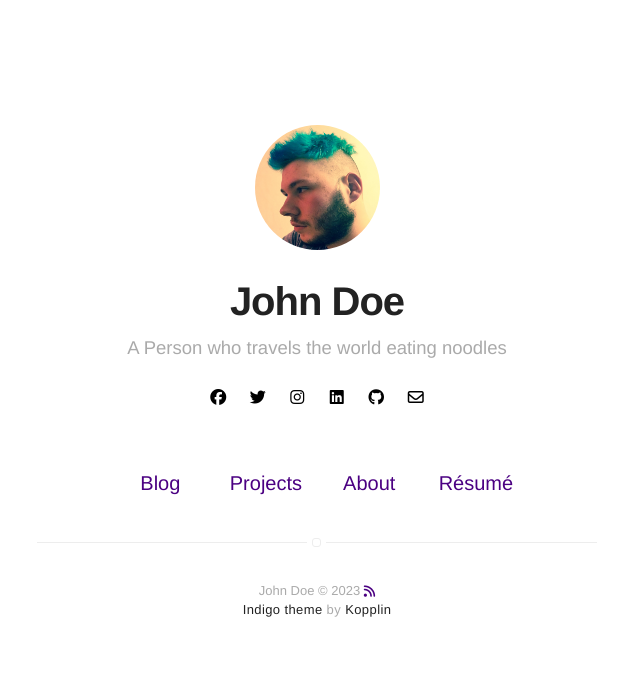
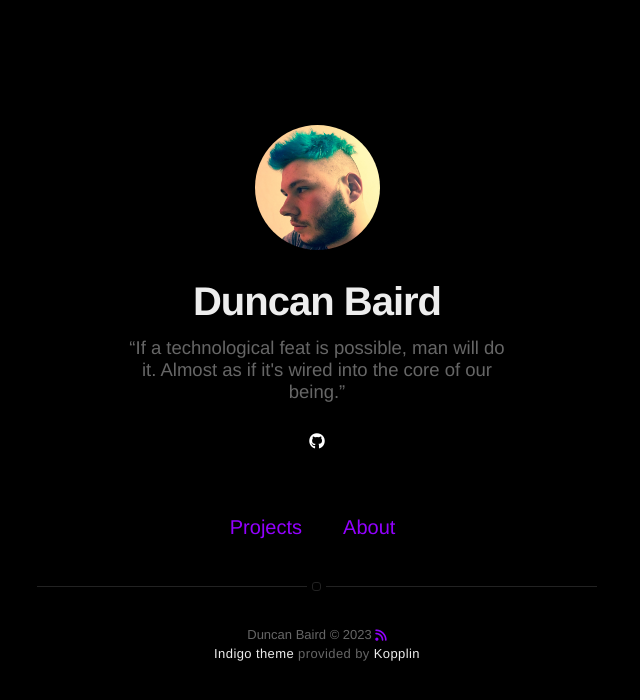
Before and after one commit to DuncanBaird/duncanbaird.github.io, a Jekyll site: the page built from index.html, in a window 1280 px wide. Shown: the top 700 px of the page, without its empty margins (323-963 px from the left). Built offline with Jekyll 4.4.1, drawn with Linux system fonts in a browser that asks for light colours; nearby versions of some CDN libraries.

Commit message:
Config and footer updating

```diff
--- a/_config.yml
+++ b/_config.yml
@@ -1,6 +1,6 @@
 # main text of home
-title: John Doe
-bio: A Person who travels the world eating noodles
+title: Duncan Baird
+bio: “If a technological feat is possible, man will do it. Almost as if it's wired into the core of our being.”
 
 # twitter summary info
 description: A blog about technology and stuff related
@@ -12,15 +12,15 @@
 
 # your site color theme, true for dark theme,
 # false to light theme, auto to switch with system.
-dark-theme: auto
+dark-theme: true
 
 # If you want to include your resume, set to true
 # and specify source (external or local).
-resume: true
+resume: false
 resume-external: true
 resume-url: https://google.com/?q=my+resume
 
-url: https://sergiokopplin.github.io/indigo
+url: https://duncanbaird.github.io/indigo
 # your url: https://USERNAME.github.io
 
 permalink: /:title/
@@ -31,29 +31,29 @@
 # if you don't want comments in your posts, leave categories empty
 disqus:
   shortname: github # enter this from your disqus account
-  categories: [blog, project] # only show disqus for posts that have these categories
+#  categories: [blog, project] # only show disqus for posts that have these categories
 
 # if you don't have any of social below, comment the line
-facebook: myfacebook
-twitter: mytwitter
-instagram: myinstagram
-linkedin: mylinkedin
-github: mygithub
-email: myemail@gmail.com
+#facebook: myfacebook
+#twitter: mytwitter
+#instagram: myinstagram
+#linkedin: mylinkedin
+#github: mygithub
+#email: myemail@gmail.com
 
 authors:
-  johndoe:
-    name: John Doe
+  duncan:
+    name: Duncan Baird
     bio: A Man who travels the world eating noodles
     external-image: false
     picture: assets/images/profile.jpg
-    twitter: johndoe
-  jamesfoster:
-    name: James Foster
-    bio: A Man who develops software with coffee
-    external-image: false
-    picture: assets/images/james.jpg
-    twitter: jamesfoster
+    #twitter: johndoe
+  #jamesfoster:
+    #name: James Foster
+    #bio: A Man who develops software with coffee
+    #external-image: false
+    #picture: assets/images/james.jpg
+    #twitter: jamesfoster
 
 # do you want a larger site? change the option below
 # options: [normal, large] | default: normal
@@ -73,16 +73,16 @@
 
 # if you don't need "about" or "blog", comment them out below
 about: true
-blog: true
+blog: false
 
 # do you want to show the "read time" of the posts?
-read-time: true
+read-time: false
 
 # do you want to show the "tags" inside the posts?
-show-tags: true
+show-tags: false
 
 # related posts inside a post?
-related: true
+related: false
 
 # Display links for next and previous posts for the specified categories
 post-advance-links: [blog]
--- a/_includes/footer.html
+++ b/_includes/footer.html
@@ -7,7 +7,7 @@
 
     <p class="extra">
         <a class="link" href="https://github.com/sergiokopplin/indigo">Indigo theme</a>
-        by
+        provided by
         <a class="link" href="https://github.com/sergiokopplin/indigo">Kopplin</a>
     </p>
 </footer>
```
